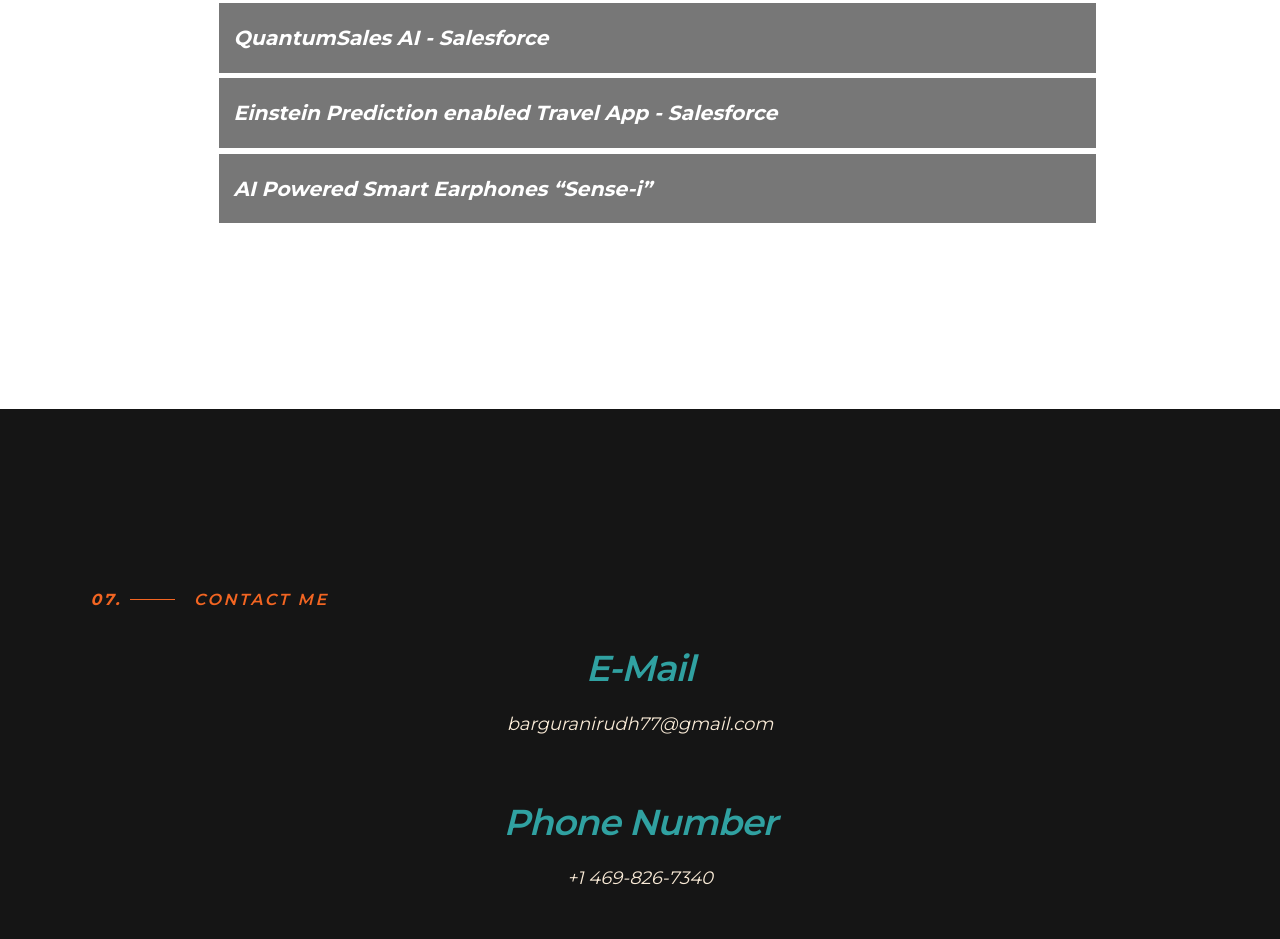
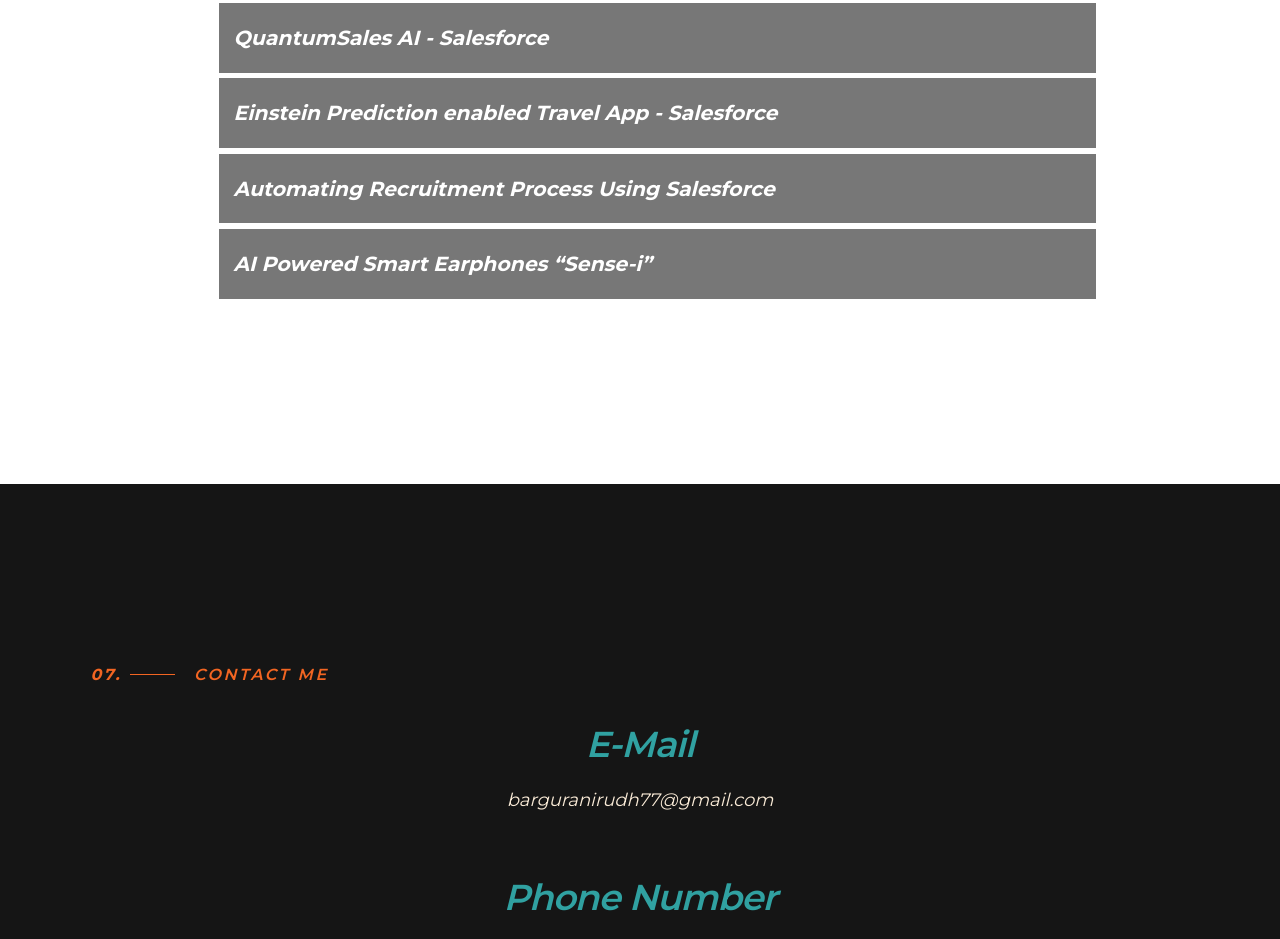
Before and after one commit to anirudhbargur/portfolio, a plain HTML site: page index.html in a window 1280 px wide. Shown: the part 7102-8041 px from the top of the page. Drawn offline with Linux system fonts and the light colour scheme.

Commit message:
Update index.html

```diff
--- a/index.html
+++ b/index.html
@@ -424,6 +424,16 @@
     </div>
          </a>
 
+            <a href="https://anirudhbargur.wordpress.com/2023/10/06/automating-recruitment-process-using-salesforce/" target="_blank"
+                    <div data-aos="fade-up">
+                        <div class="collapsible">
+                        <p style="margin: 0%;">
+                           Automating Recruitment Process Using Salesforce
+
+
+                        </p>
+                    </div>
+                </a>
 
 
 
```
